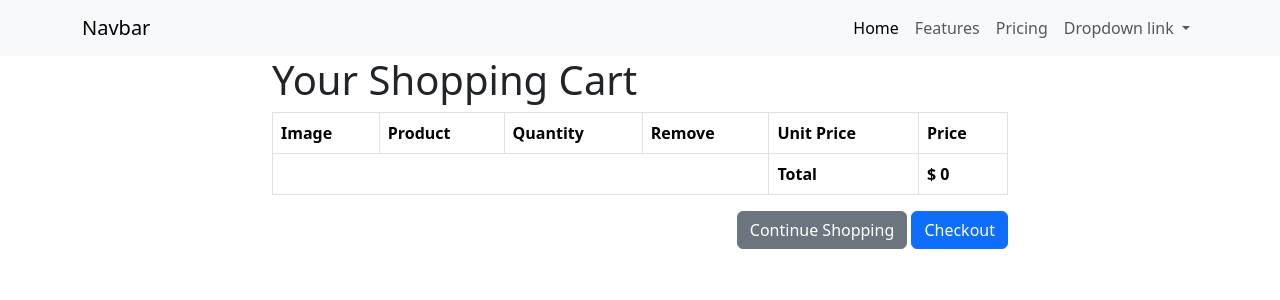
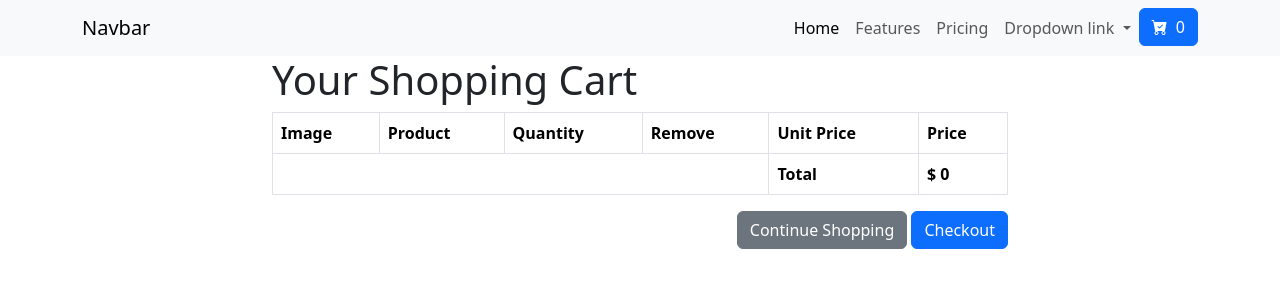
Before and after one commit to Badsha-ugv/multi-functional-e-commerce-django-webapp, a Django app: page /cart/list/ in a window 1280 px wide. Shown: the top 300 px of the page. Run offline with Django 5.2, Linux system fonts and the light colour scheme; some libraries are stand-ins or nearby versions.

Commit message:
context processor and cart coun tbutton

```diff
--- /dev/null
+++ b/cart/context_processors.py
@@ -0,0 +1,4 @@
+from .cart import Cart
+
+def cart(request):
+    return {'cart': Cart(request)}
--- a/home/settings.py
+++ b/home/settings.py
@@ -55,6 +55,8 @@ TEMPLATES = [
                 'django.template.context_processors.request',
                 'django.contrib.auth.context_processors.auth',
                 'django.contrib.messages.context_processors.messages',
+
+                'cart.context_processors.cart',
             ],
         },
     },
--- a/cart/templates/base.html
+++ b/shop/templates/base.html
@@ -8,6 +8,12 @@
 
     <!-- BOOTSTRAP  -->
     <link href="https://cdn.jsdelivr.net/npm/bootstrap@5.3.3/dist/css/bootstrap.min.css" rel="stylesheet" integrity="sha384-QWTKZyjpPEjISv5WaRU9OFeRpok6YctnYmDr5pNlyT2bRjXh0JMhjY6hW+ALEwIH" crossorigin="anonymous">
+
+    <!-- font awesome  -->
+    <link rel="stylesheet" href="https://pro.fontawesome.com/releases/v5.10.0/css/all.css" integrity="sha384-AYmEC3Yw5cVb3ZcuHtOA93w35dYTsvhLPVnYs9eStHfGJvOvKxVfELGroGkvsg+p" crossorigin="anonymous"/>
+
+    <link rel="stylesheet" href="https://cdn.jsdelivr.net/npm/bootstrap-icons@1.11.3/font/bootstrap-icons.min.css">
+
 
     <link rel="stylesheet" href="{% static 'css/style.css' %}">
 
@@ -43,6 +49,9 @@
                   <li><a class="dropdown-item" href="#">Something else here</a></li>
                 </ul>
               </li>
+              <li class="nav-item">
+                <a class="btn btn-primary" href="{% url 'cart:cart_details' %}"><i class="bi bi-cart-check-fill"></i> &nbsp;{{cart|length}}</a>
+              </li>
             </ul>
           </div>
         </div>
```
